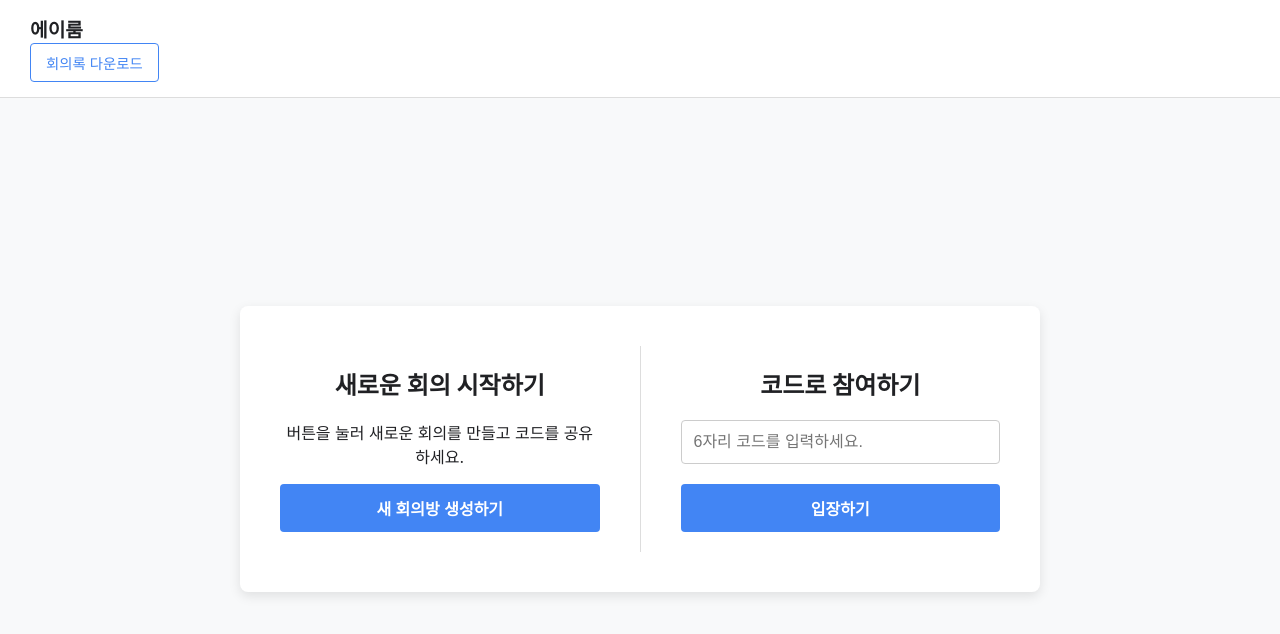
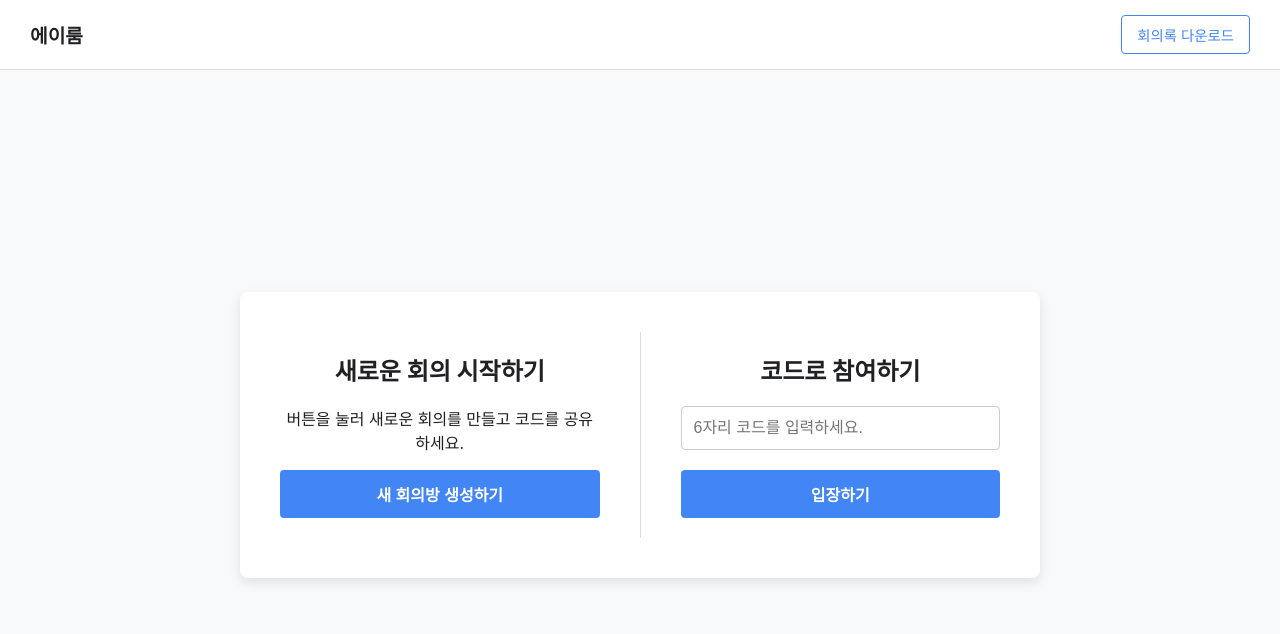
Before and after one commit to hyeonminnnnn/dju-aroom, a website: page public/index.html in a window 1280 px wide. Drawn offline with nearby package versions, Linux system fonts and the light colour scheme; no server answers.

Commit message:
스타일 변경

```diff
--- a/public/css/style.css
+++ b/public/css/style.css
@@ -26,9 +26,12 @@ html, body {
 
 .top-bar {
     background-color: white;
-    padding: 15px 30px;
+    padding: 15px 30px; /* 좌우 패딩을 넉넉하게 줍니다 */
     border-bottom: 1px solid #ddd;
     flex-shrink: 0;
+    display: flex; /* Flexbox 레이아웃 사용 */
+    justify-content: space-between; /* 양쪽 끝으로 요소를 분배 */
+    align-items: center; /* 세로 중앙 정렬 */
 }
 
 .logo {
```
